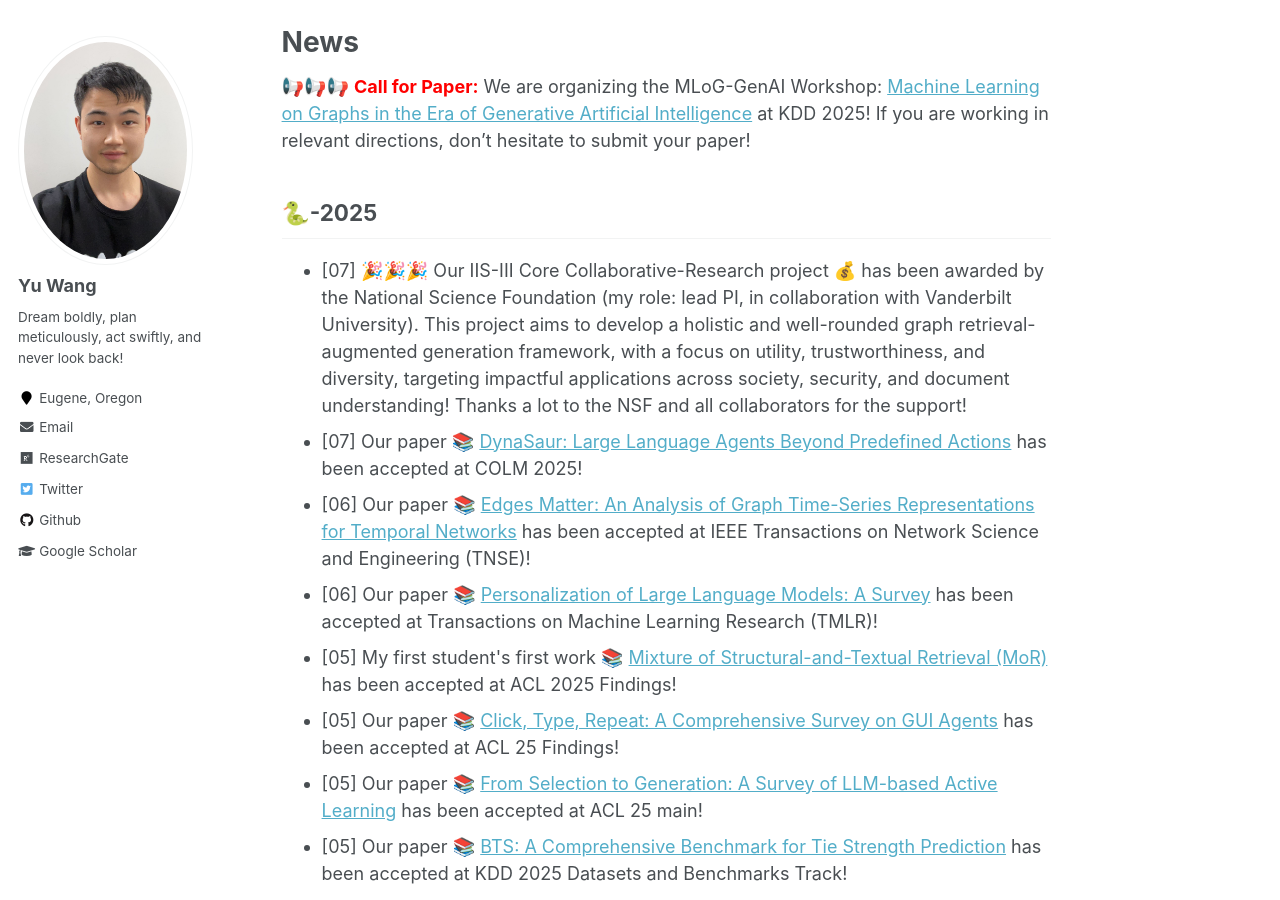
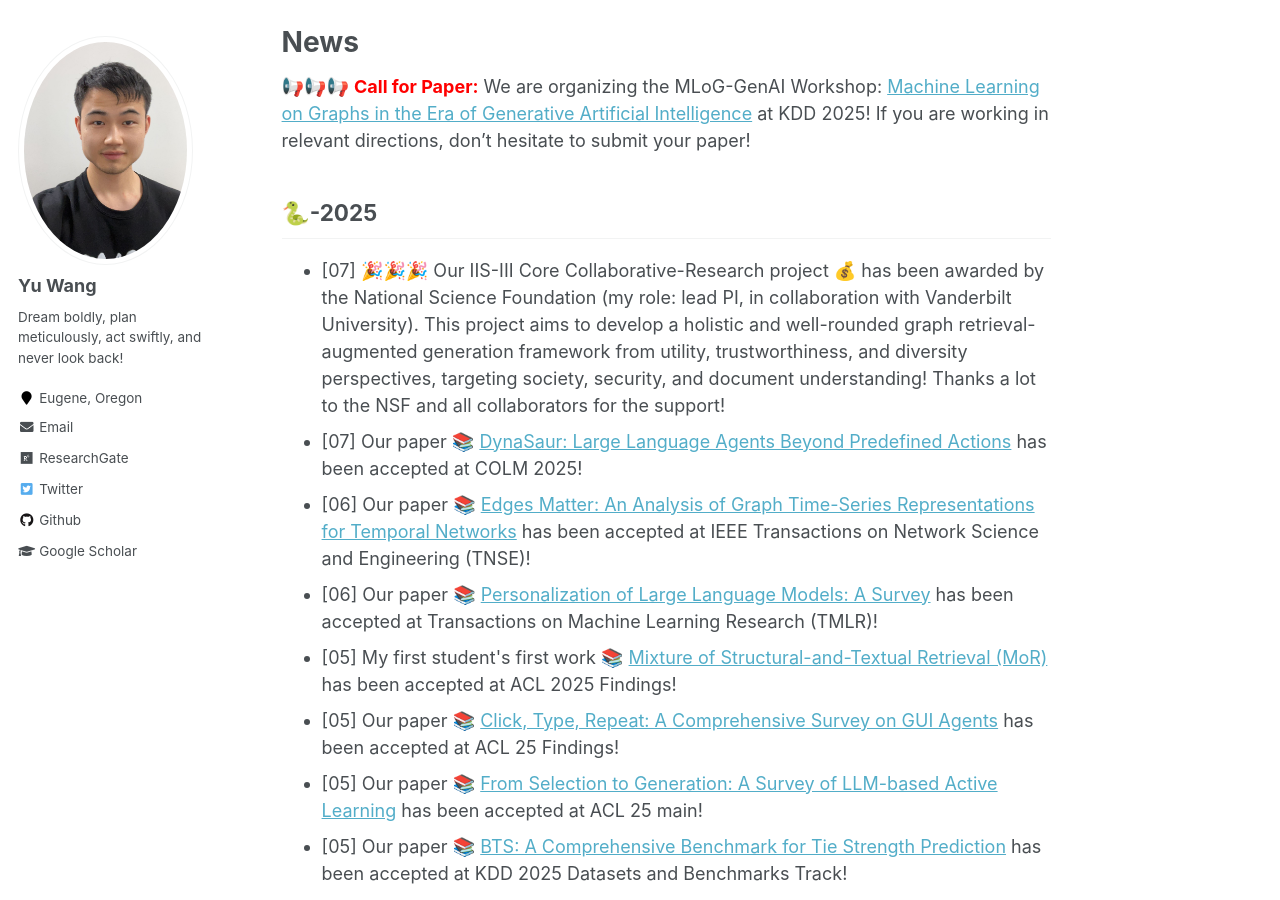
Before and after one commit to yuwang0103/yuwang0103.github.io, a Jekyll site: the page built from _pages/about.md, in a window 1280 px wide and 900 px high, scrolled down 775 px. Built offline with Jekyll 4.4.1, drawn with Linux system fonts in a browser that asks for light colours.

Commit message:
Update about.md

```diff
--- a/_pages/about.md
+++ b/_pages/about.md
@@ -34,7 +34,7 @@ News
 🐍-2025
 -----
 <ul>
-<li>[07] 🎉🎉🎉 Our IIS-III Core Collaborative-Research project 💰 has been awarded by the National Science Foundation (my role: lead PI, in collaboration with Vanderbilt University). This project aims to develop a holistic and well-rounded graph retrieval-augmented generation framework, with a focus on utility, trustworthiness, and diversity, targeting impactful applications across society, security, and document understanding! Thanks a lot to the NSF and all collaborators for the support!
+<li>[07] 🎉🎉🎉 Our IIS-III Core Collaborative-Research project 💰 has been awarded by the National Science Foundation (my role: lead PI, in collaboration with Vanderbilt University). This project aims to develop a holistic and well-rounded graph retrieval-augmented generation framework from utility, trustworthiness, and diversity perspectives, targeting society, security, and document understanding! Thanks a lot to the NSF and all collaborators for the support!
 <li>[07] Our paper 📚 <a href='https://arxiv.org/abs/2411.01747'>DynaSaur: Large Language Agents Beyond Predefined Actions</a> has been accepted at COLM 2025!</li>
 <li>[06] Our paper 📚 <a href=''>Edges Matter: An Analysis of Graph Time-Series Representations for Temporal Networks</a> has been accepted at IEEE Transactions on Network Science and Engineering (TNSE)!</li>
 <li>[06] Our paper 📚 <a href='https://arxiv.org/abs/2411.00027'>Personalization of Large Language Models: A Survey</a> has been accepted at Transactions on Machine Learning Research (TMLR)!</li>
```
